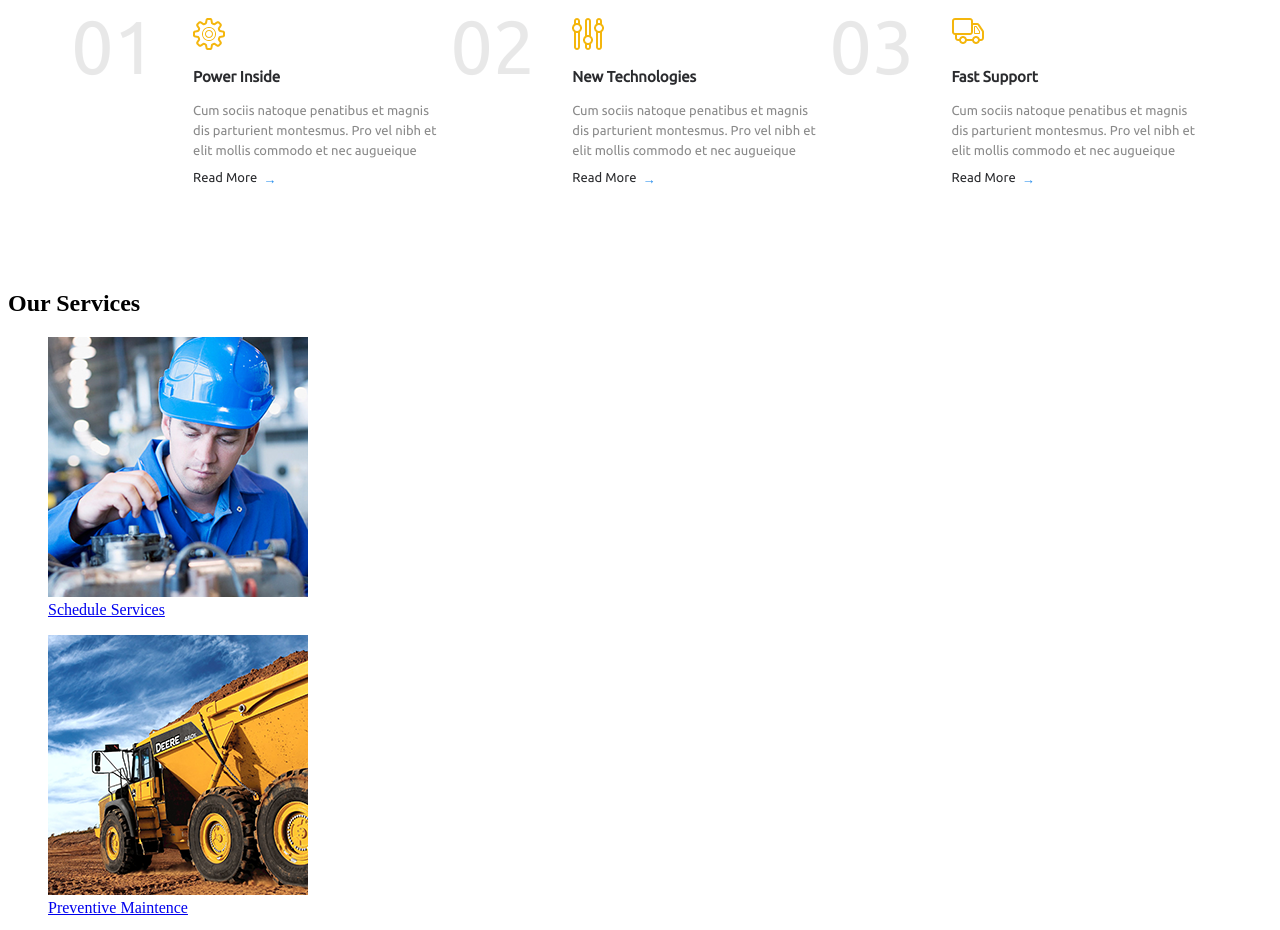
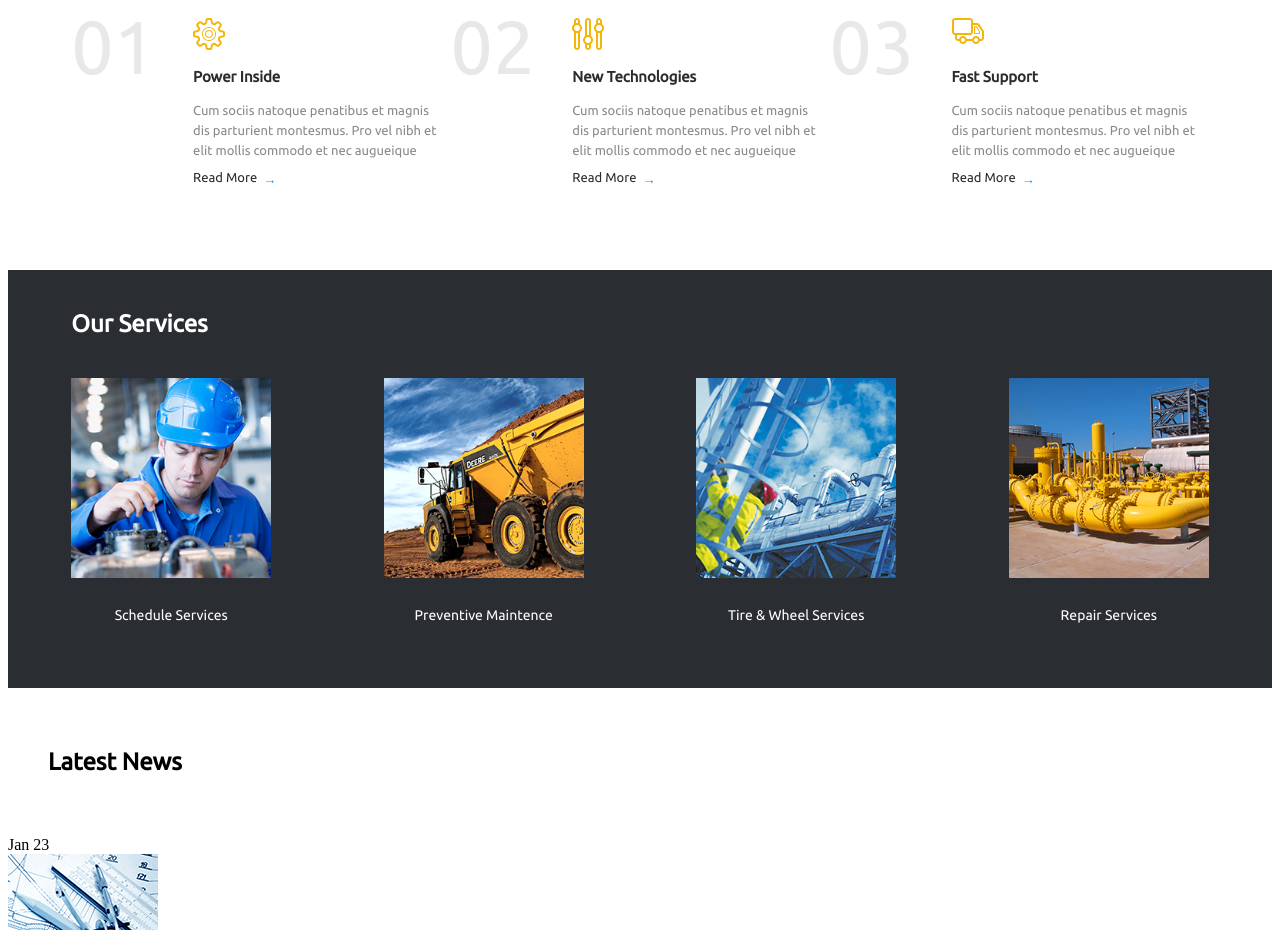
Before and after one commit to Nata25/JS_19-20_gulp-scss-lodash, a website: page app/index.html in a window 1280 px wide. Shown: the part 644-1574 px from the top of the page. Drawn offline with nearby package versions, Linux system fonts and the light colour scheme.

Commit message:
Style grid with images

```diff
--- a/app/index.html
+++ b/app/index.html
@@ -4,7 +4,7 @@
         <meta charset="utf-8">
         <title>Web Design</title>
         <link href="https://fonts.googleapis.com/css?family=Ubuntu|Ubuntu+Condensed" rel="stylesheet">
-        <link rel="stylesheet" href="css/main.min.css">
+        <link rel="stylesheet" href="css/main.css">
     </head>
     <body>
         <header class="top-content">
@@ -95,38 +95,45 @@
 
             <section class="grid">
 
-                <h2 class="content__heading content__heading_white">Our Services</h2>
-                <a href="#">
-                    <figure>
-                        <img src="img/service.png" alt="Schedule Services">
-                        <figcaption>Schedule Services</figcaption>
+                <h2 class="content__wrapper content__heading content__heading_white">Our Services</h2>
+
+                <div class="content__wrapper">
+                <a class="grid__link" href="#">
+                    <figure class="grid__figure">
+                        <img class="grid__image" src="img/service.png" alt="Schedule Services">
+                        <figcaption class="grid__caption">Schedule Services</figcaption>
                     </figure>
                 </a>
 
-                <a href="#">
-                    <figure>
-                        <img src="img/maintence.png" alt="Preventive Maintence">
-                        <figcaption>Preventive Maintence</figcaption>
+                <a class="grid__link" href="#">
+                    <figure class="grid__figure">
+                        <img class="grid__image" src="img/maintence.png" alt="Preventive Maintence">
+                        <figcaption class="grid__caption">Preventive Maintence</figcaption>
                     </figure>
                 </a>
 
-                <a href="#">
-                    <figure>
-                        <img src="img/wheel.png" alt="Tire &amp; Wheel Services">
-                        <figcaption>Tire &amp; Wheel Services</figcaption>
+                <a class="grid__link" href="#">
+                    <figure class="grid__figure">
+                        <img class="grid__image" src="img/wheel.png" alt="Tire &amp; Wheel Services">
+                        <figcaption class="grid__caption">Tire &amp; Wheel Services</figcaption>
                     </figure>
                 </a>
 
-                <a href="#">
-                    <figure>
-                        <img src="img/repare.png" alt="Repair Services">
-                        <figcaption>Repair Services</figcaption>
+                <a class="grid__link" href="#">
+                    <figure class="grid__figure">
+                        <img class="grid__image" src="img/repare.png" alt="Repair Services">
+                        <figcaption class="grid__caption">Repair Services</figcaption>
                     </figure>
                 </a>
+
+                </div>
 
             </section>
 
             <section class="column news">
+
+
+
                     <h2 class="content__heading">Latest News</h2>
 
                     <article class="news__article">
--- a/gulpfile.js
+++ b/gulpfile.js
@@ -32,8 +32,8 @@ gulp.task("serve", ['scss'], function() {
 gulp.task("scss", function() {
     gulp.src("src/styles/main.scss")
     .pipe(scss())
-    .pipe(cleanCSS())
-    .pipe(rename('main.min.css'))
+    // .pipe(cleanCSS())
+    // .pipe(rename('main.min.css'))
     .pipe(gulp.dest("app/css"))
     .pipe(browserSync.reload({
       stream: true
--- a/src/styles/main.scss
+++ b/src/styles/main.scss
@@ -8,7 +8,8 @@ body {
 
 .top-content,
 .info,
-.slider {
+.slider,
+.content__wrapper {
     max-width: 1160px;
     width: 90%;
     margin: 0 auto;
@@ -41,16 +42,15 @@ body {
         margin: 0;
         padding: 20px 40px;
         list-style-type: none;
-        color: #fff;
         border-right: 1px solid $dark;
         cursor: pointer;
         font-size: 14px;
         line-height: 20px;
         text-transform: uppercase;
-        text-decoration: none;
+        @include white_link;
 
         &:hover {
-            color: #f4b60d;
+            color: $orange;
         }
 
         &_active {
@@ -92,10 +92,6 @@ body {
         margin-top: 40px;
         float: left;
         width: 33.33%;
-    }
-
-    &__imagee {
-
     }
 
     &__controls {
@@ -178,7 +174,7 @@ body {
         margin-right: 30px;
         @include ubuntu;
         font-size: 75px;
-        color: #2a2b2e;
+        color: $dark;
         opacity: 0.1;
     }
 
@@ -234,3 +230,77 @@ body {
         }
     }
 }
+
+/*_____________ Our service _______________*/
+
+.grid {
+    width: 100%;
+    padding-bottom: 40px;
+    background-color: #2a2d32;
+
+    &__link {
+        position: relative;
+        flex: 1 0 auto;
+        flex-basis: 15%;
+        max-width: 200px;
+        text-decoration: none;
+
+        &:hover {
+
+            & .grid__caption {
+                color: $orange;
+            }
+
+            &::before {
+                position: absolute;
+                display: flex;
+                justify-content: center;
+                align-items: center;
+                top: 0;
+                right: 0;
+                bottom: 70px;
+                left: 0;
+                background-color: $lightblue_opaque;
+                color: #fff;
+                content: '+';
+                font-size: 50px;
+            }
+        }
+    }
+
+    &__link,
+    &__figure {
+        @include reset;
+    }
+
+    &__image {
+        width: 100%;
+    }
+
+    &__caption {
+        margin: 25px;
+        text-align: center;
+        @include white_link;
+        @include ubuntu;
+        font-size: 14px;
+    }
+}
+
+.content {
+    &__heading {
+        padding: 40px;
+        @include ubuntu;
+        font-size: 24px;
+
+        &_white {
+            color: #fff;
+        }
+    }
+
+    &__wrapper {
+        display: flex;
+        flex-flow: row nowrap;
+        justify-content: space-between;
+    }
+
+}
--- a/src/styles/mixins.scss
+++ b/src/styles/mixins.scss
@@ -11,6 +11,11 @@
     font-family: 'Ubuntu Condensed', sans-serif;
 }
 
+@mixin white_link {
+    color: #fff;
+    text-decoration: none;
+}
+
 @mixin reset {
     margin: 0;
     padding: 0;
--- a/src/styles/variables.scss
+++ b/src/styles/variables.scss
@@ -2,4 +2,6 @@
 
 $dark: #2a2b2e;
 $grey: #8a8a8a;
-$lightblue: #248cec;
+$orange: #f4b60d;
+$lightblue: rgba(36, 140, 236, 1);
+$lightblue_opaque: rgba(36, 140, 236, .56);
```
Also changed, not shown: app/css/main.css (added), app/css/main.min.css. Lines whose indentation alone changed are shown as unchanged.
